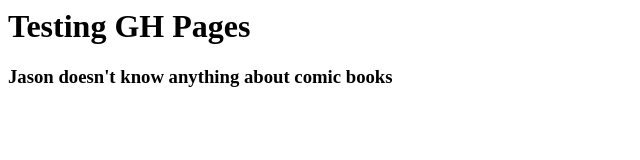
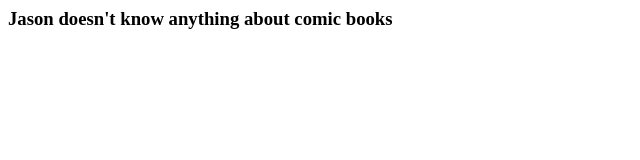
Before and after one commit to Statboy/project1, a plain HTML site: page index.html in a window 1280 px wide. Shown: the whole page, without its empty margins (0-640 px from the left). Drawn offline with Linux system fonts and the light colour scheme.

Commit message:
updating index.html

```diff
--- a/index.html
+++ b/index.html
@@ -3,8 +3,6 @@
 	<title>Testing GH Pages</title>
 </head>
 <body>
-	<h1>Testing GH Pages</h1>
-
 	<h3>Jason doesn't know anything about comic books</h3>
 </body>
 </html>
```
